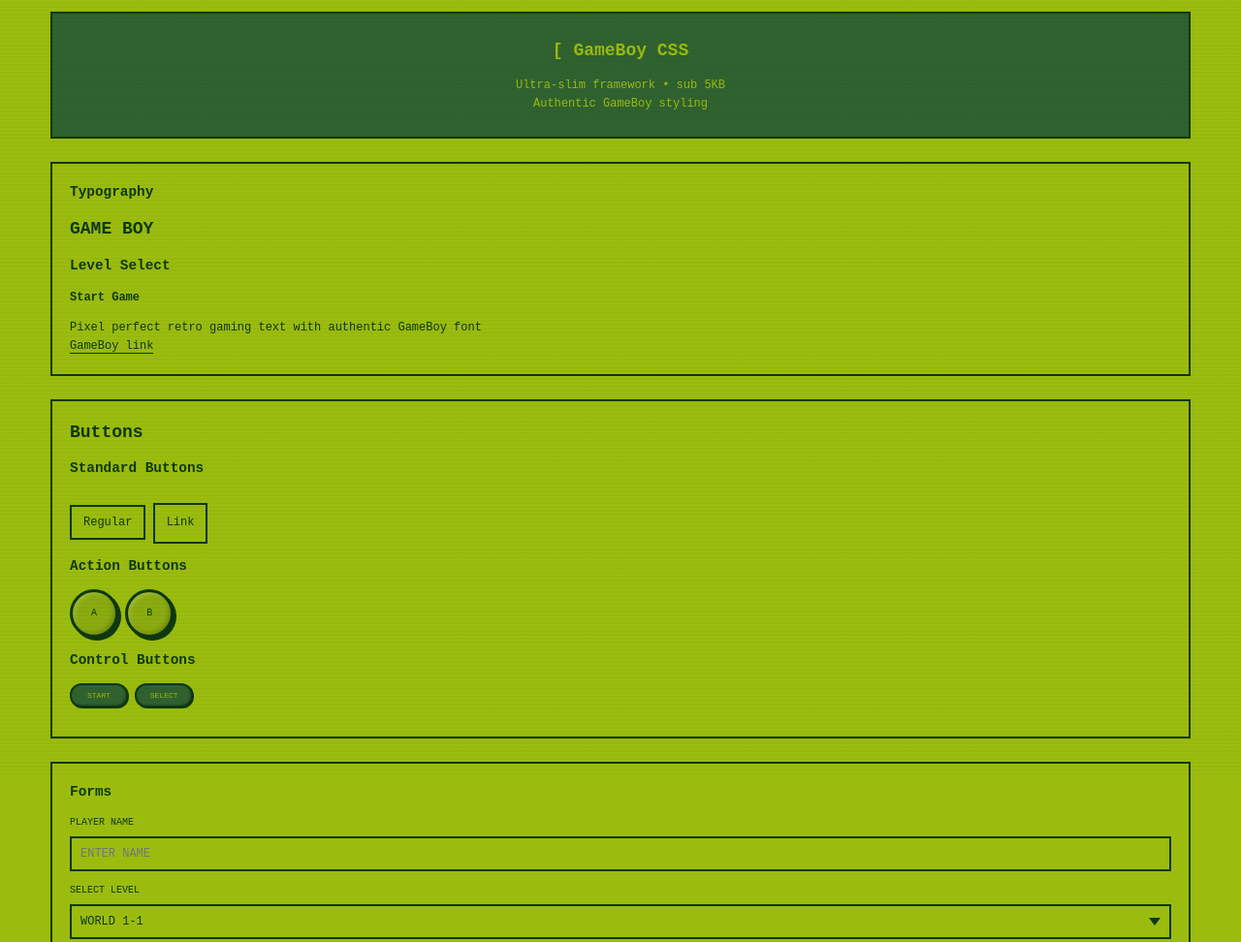
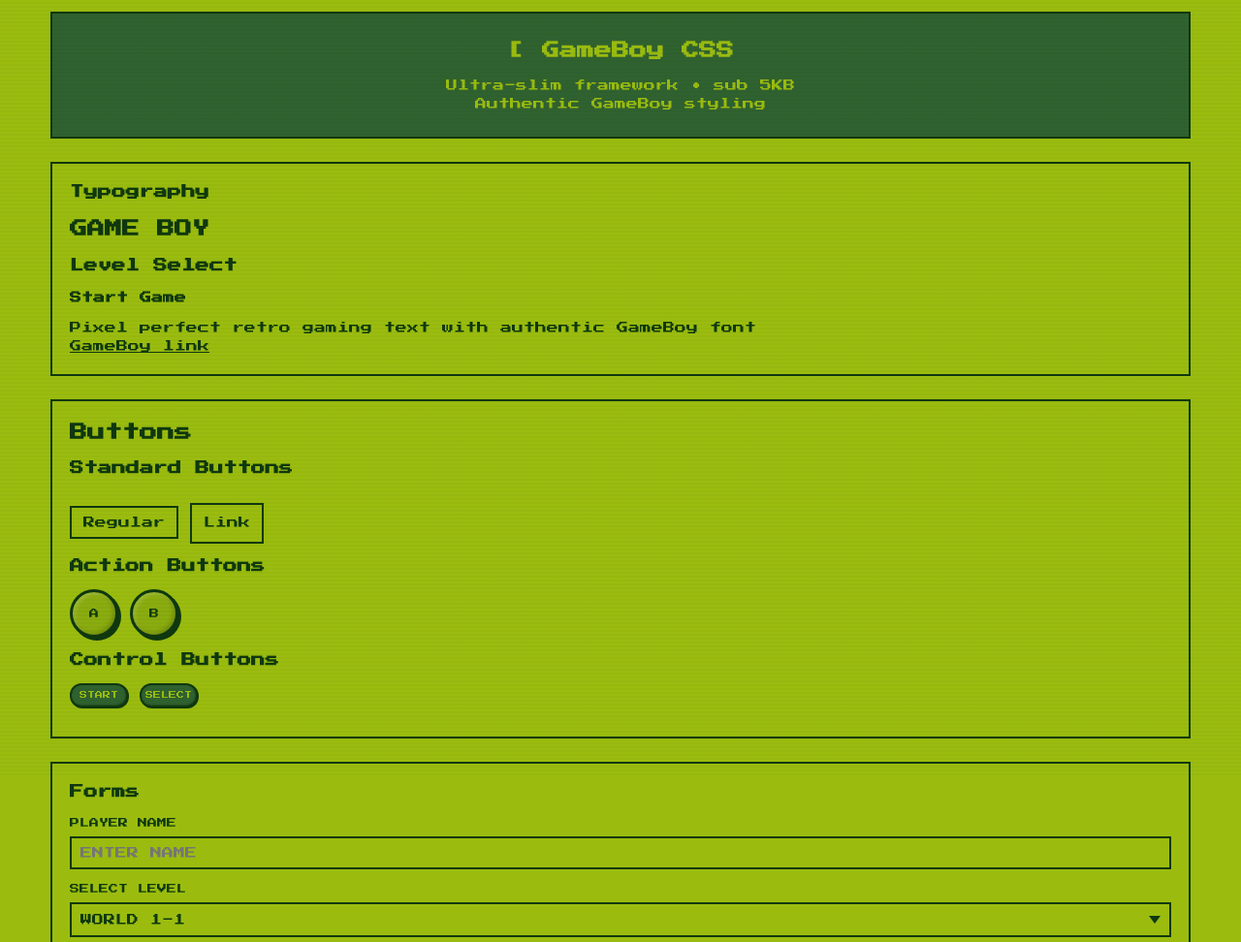
Before and after one commit to pruger/og-gameboy-css, a plain HTML site: page index.html in a window 1280 px wide. Shown: the top 972 px of the page at 97% size. Drawn offline with Linux system fonts and the light colour scheme; a web font is replaced by a local one.

Commit message:
add google font fallback

```diff
--- a/gameboy.css
+++ b/gameboy.css
@@ -1,4 +1,6 @@
 /* gameboy.css - Slim GameBoy framework */
+
+@import url('https://fonts.googleapis.com/css2?family=Press+Start+2P&display=swap');
 
 @font-face {
     font-family: 'GameBoy';
@@ -14,7 +16,7 @@
 
 *{margin:0;padding:0;box-sizing:border-box}
 
-html,body{height:100%;font-family:'GameBoy',monospace;font-size:12px;background:var(--gb-0);color:var(--gb-3);line-height:1.6}
+html,body{height:100%;font-family:'GameBoy','Press Start 2P',monospace;font-size:12px;background:var(--gb-0);color:var(--gb-3);line-height:1.6}
 
 body::before{content:"";position:fixed;top:0;left:0;width:100%;height:100%;background:repeating-linear-gradient(to bottom,transparent,transparent 2px,rgba(15,56,15,.03)2px,rgba(15,56,15,.03)4px);pointer-events:none;z-index:1000}
 
@@ -32,24 +34,24 @@ h3{font-size:1rem}
 .col-3{flex:0 0 25%}
 
 /* Standard buttons */
-button,.button{display:inline-block;padding:.75rem 1rem;font-size:12px;text-align:center;text-decoration:none;color:var(--gb-3);background:var(--gb-0);border:2px solid var(--gb-3);cursor:pointer;transition:all .1s;font-family:'GameBoy',monospace}
+button,.button{display:inline-block;padding:.75rem 1rem;font-size:12px;text-align:center;text-decoration:none;color:var(--gb-3);background:var(--gb-0);border:2px solid var(--gb-3);cursor:pointer;transition:all .1s;font-family:'GameBoy','Press Start 2P',monospace}
 
 button:hover,.button:hover{background:var(--gb-1);transform:translate(-1px,-1px)}
 button:active,.button:active{transform:translate(1px,1px)}
 
 /* GameBoy A/B circular buttons */
-.btn-gameboy{display:inline-flex;align-items:center;justify-content:center;width:50px;height:50px;border-radius:50%;background:var(--gb-1);border:3px solid var(--gb-3);color:var(--gb-3);font-family:'GameBoy',monospace;font-size:10px;cursor:pointer;transition:all .1s;box-shadow:3px 3px 0 var(--gb-3),inset -2px -2px 4px rgba(0,0,0,.2),inset 2px 2px 4px rgba(255,255,255,.2)}
+.btn-gameboy{display:inline-flex;align-items:center;justify-content:center;width:50px;height:50px;border-radius:50%;background:var(--gb-1);border:3px solid var(--gb-3);color:var(--gb-3);font-family:'GameBoy','Press Start 2P',monospace;font-size:10px;cursor:pointer;transition:all .1s;box-shadow:3px 3px 0 var(--gb-3),inset -2px -2px 4px rgba(0,0,0,.2),inset 2px 2px 4px rgba(255,255,255,.2)}
 
 .btn-gameboy:hover{background:var(--gb-0);transform:scale(1.05)}
 .btn-gameboy:active{transform:scale(.95);box-shadow:1px 1px 0 var(--gb-3),inset -1px -1px 2px rgba(0,0,0,.3),inset 1px 1px 2px rgba(0,0,0,.1)}
 
 /* GameBoy START/SELECT buttons */
-.btn-control{display:inline-flex;align-items:center;justify-content:center;width:60px;height:25px;background:var(--gb-2);border:2px solid var(--gb-3);border-radius:12px;color:var(--gb-0);font-family:'GameBoy',monospace;font-size:8px;cursor:pointer;transition:all .1s;box-shadow:1px 1px 0 var(--gb-3),inset -1px -1px 2px rgba(0,0,0,.2)}
+.btn-control{display:inline-flex;align-items:center;justify-content:center;width:60px;height:25px;background:var(--gb-2);border:2px solid var(--gb-3);border-radius:12px;color:var(--gb-0);font-family:'GameBoy','Press Start 2P',monospace;font-size:8px;cursor:pointer;transition:all .1s;box-shadow:1px 1px 0 var(--gb-3),inset -1px -1px 2px rgba(0,0,0,.2)}
 
 .btn-control:hover{background:var(--gb-1);color:var(--gb-3)}
 .btn-control:active{transform:scale(.95);box-shadow:0 0 0 var(--gb-3),inset -1px -1px 1px rgba(0,0,0,.3)}
 
-input,textarea,select{width:100%;padding:.75rem;margin-bottom:1rem;border:2px solid var(--gb-3);background:var(--gb-0);color:var(--gb-3);font-family:'GameBoy',monospace;font-size:12px}
+input,textarea,select{width:100%;padding:.75rem;margin-bottom:1rem;border:2px solid var(--gb-3);background:var(--gb-0);color:var(--gb-3);font-family:'GameBoy','Press Start 2P',monospace;font-size:12px}
 
 input:focus,textarea:focus,select:focus{outline:none;background:var(--gb-1)}
 
@@ -77,7 +79,7 @@ label{display:block;margin-bottom:.5rem;font-size:10px}
 .progress-bar-75{width:75%}
 .progress-bar-100{width:100%}
 
-.code-container{background:var(--gb-2);color:var(--gb-0);border:2px solid var(--gb-3);padding:1rem;font-family:'GameBoy',monospace;font-size:10px;margin-bottom:1rem;white-space:pre-wrap}
+.code-container{background:var(--gb-2);color:var(--gb-0);border:2px solid var(--gb-3);padding:1rem;font-family:'GameBoy','Press Start 2P',monospace;font-size:10px;margin-bottom:1rem;white-space:pre-wrap}
 
 a{color:var(--gb-3);text-decoration:none;border-bottom:1px solid var(--gb-3)}
 a:hover{color:var(--gb-2)}
```
Also changed, not shown: 1 other file.
